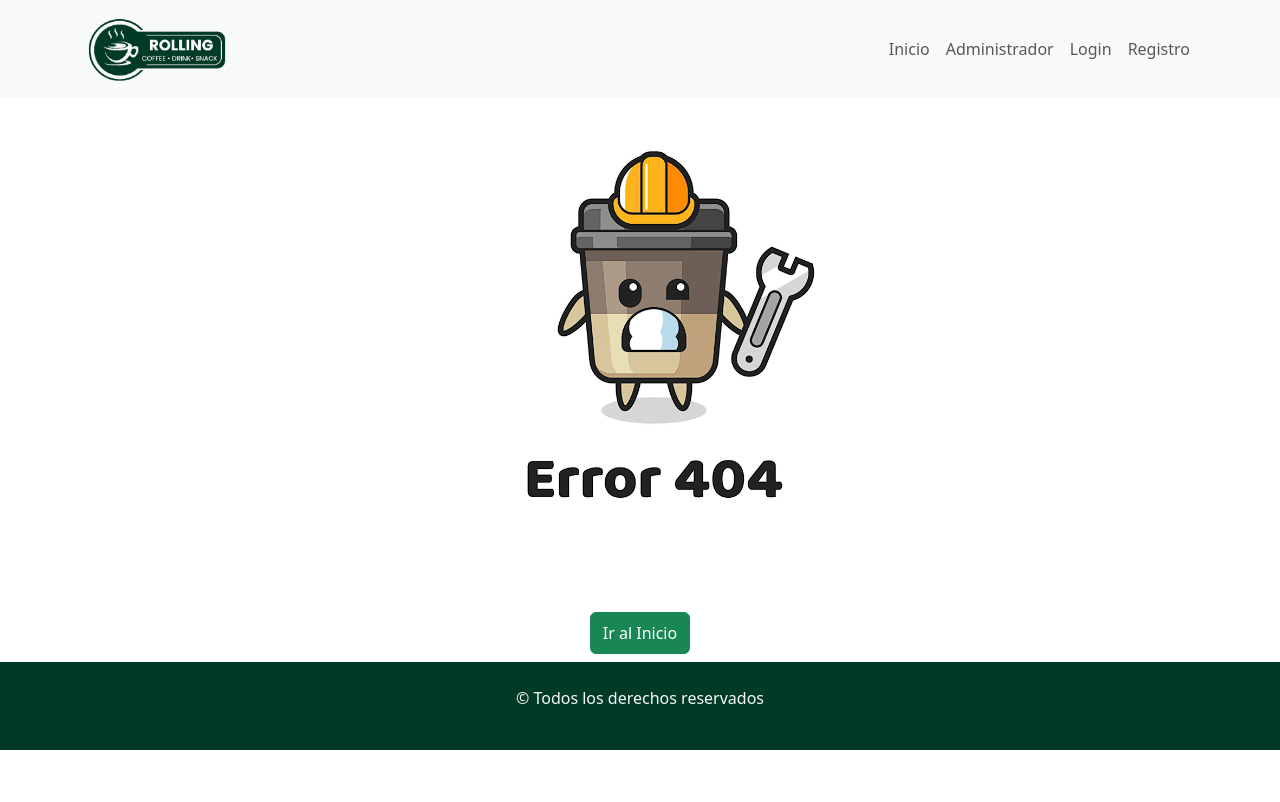
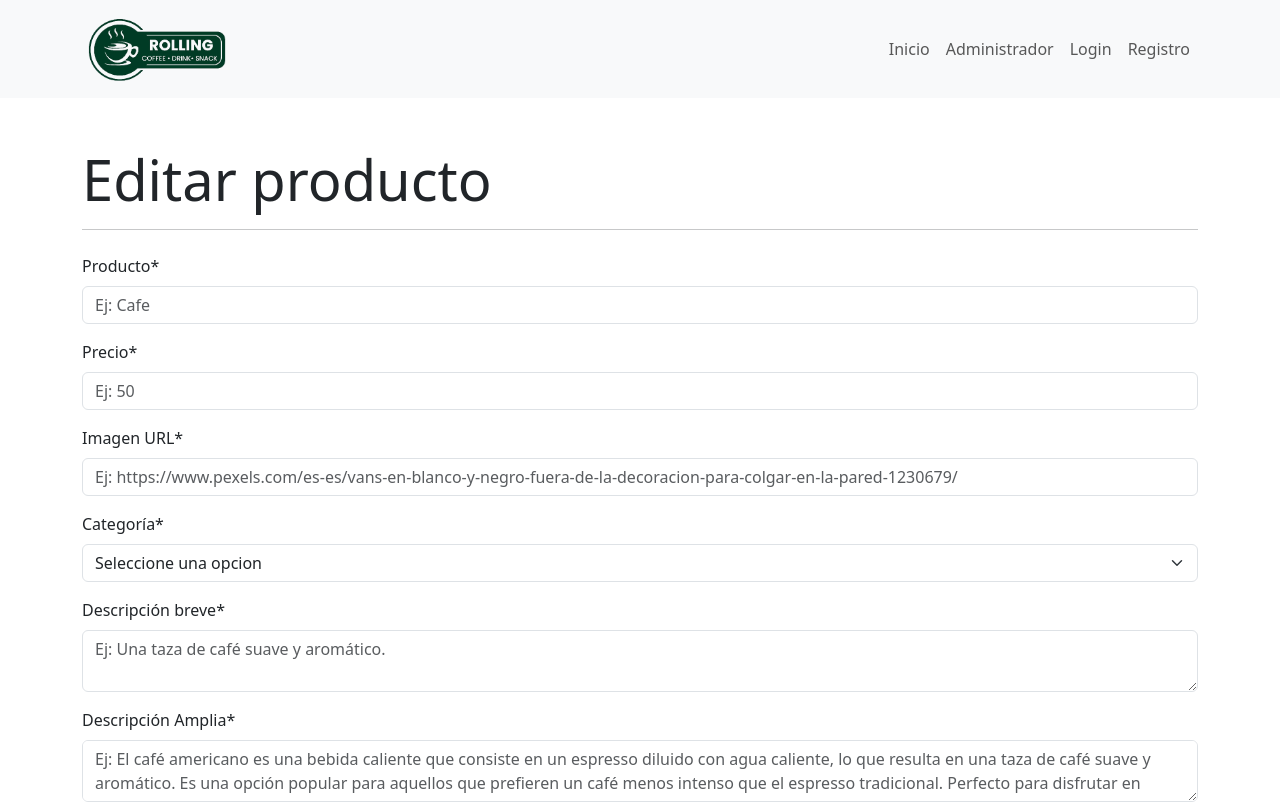
Before and after one commit to Pabmoy25/RollingCoffee, a React (Vite) app: page /administrador/editar/1 in a window 1280 px wide. Shown: the top 802 px of the page. Built offline with nearby package versions, Linux system fonts and the light colour scheme; no server answers.

Commit message:
agregamos un props en FormularioProducto para saber cuando estamos editando o creando un producto

```diff
--- a/src/App.jsx
+++ b/src/App.jsx
@@ -21,8 +21,8 @@ function App() {
   <Route exact path="/" element={<Inicio></Inicio>}></Route>
   <Route exact path="/administrador" element={<Administrador></Administrador>}></Route>
   <Route exact path="/detalleproducto" element={<DetalleProducto></DetalleProducto>}></Route>
-  <Route exact path="/administrador/crear" element={<FormularioProducto></FormularioProducto>}></Route>
-  <Route exact path="/administrador/editar" element={<Administrador></Administrador>}></Route>
+  <Route exact path="/administrador/crear" element={<FormularioProducto editar={false} titulo='Nuevo producto'></FormularioProducto>}></Route>
+  <Route exact path="/administrador/editar/:id" element={<FormularioProducto editar={true} titulo='Editar producto'></FormularioProducto>}></Route>
   <Route path="*" element={<Error404></Error404>}></Route>
 
 
--- a/src/components/pages/producto/FormularioProducto.jsx
+++ b/src/components/pages/producto/FormularioProducto.jsx
@@ -3,7 +3,7 @@ import { useForm } from "react-hook-form";
 import { crearProductoAPI } from "../../../helpers/queries";
 import Swal from "sweetalert2";
 
-const FormularioProducto = () => {
+const FormularioProducto = ({editar,titulo}) => {
   const {
     register,
     handleSubmit,
@@ -12,7 +12,11 @@ const FormularioProducto = () => {
   } = useForm();
 
   const productoValidado = async (producto) => {
-    console.log(producto);
+    if (editar){
+      //agregar la logica para editar el producto con la api
+    }else{
+      console.log(producto);
+    // Esta es la logica cuando quiero crear un producto
     const respuesta = await crearProductoAPI(producto);
     if (respuesta.status === 201) {
       //mensaje para el usuario
@@ -30,10 +34,12 @@ const FormularioProducto = () => {
       });
     }
   };
+    }
+
 
   return (
     <section className="container mainpage">
-      <h1 className="display-4 mt-5">Nuevo producto</h1>
+      <h1 className="display-4 mt-5">{titulo}</h1>
       <hr />
 
       <Form className="my-4" onSubmit={handleSubmit(productoValidado)}>
```
